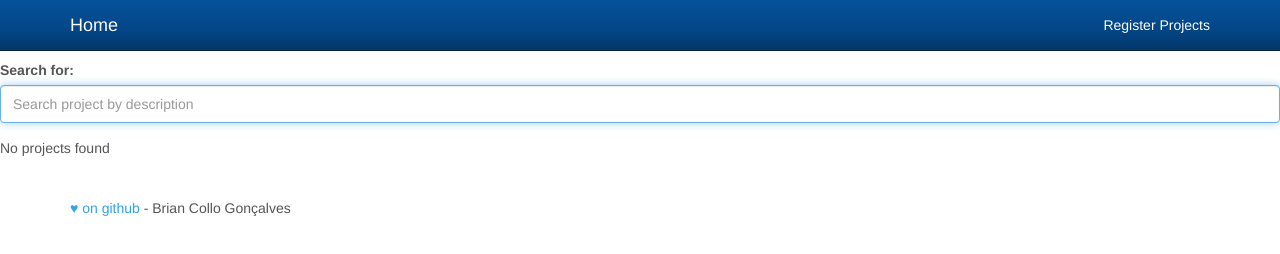
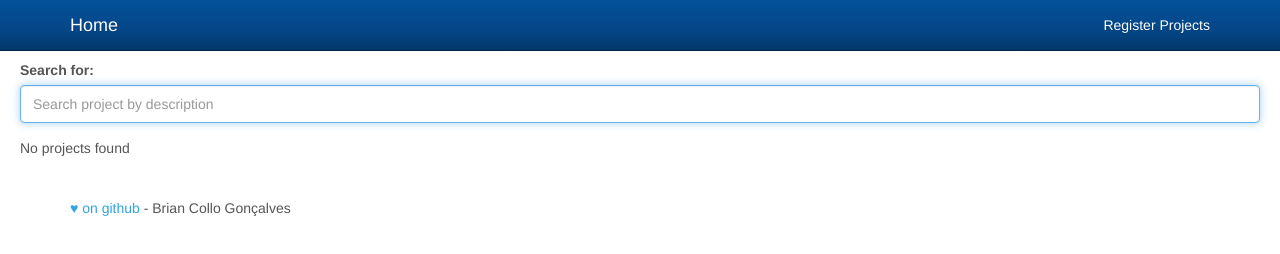
Before and after one commit to briangoncalves/AngularJSLocalStorageJsonExample, a website: page index.html in a window 1280 px wide. Drawn offline with nearby package versions, Linux system fonts and the light colour scheme; some packages are replaced by stand-ins of ours; files that its build step writes are made by us from their sources; no server answers.

Commit message:
layout changes

```diff
--- a/index.html
+++ b/index.html
@@ -6,8 +6,15 @@
 		<link rel="stylesheet" href="css/bootstrap.css">
 		<link rel="stylesheet" href="css/bootstrap-theme.css">
 		<style>
-			#content{ margin-top: 60px; }
-			ul{list-style: none; margin-left:0px;}
+			#content {
+				margin-top: 60px;
+				margin-left: 20px;
+				margin-right: 20px;
+			}
+			ul {
+				list-style: none;
+				margin-left:0px;
+			}
 		</style>
 	</head>
 	<body ng-app="projectAnnoucementApp">
```
